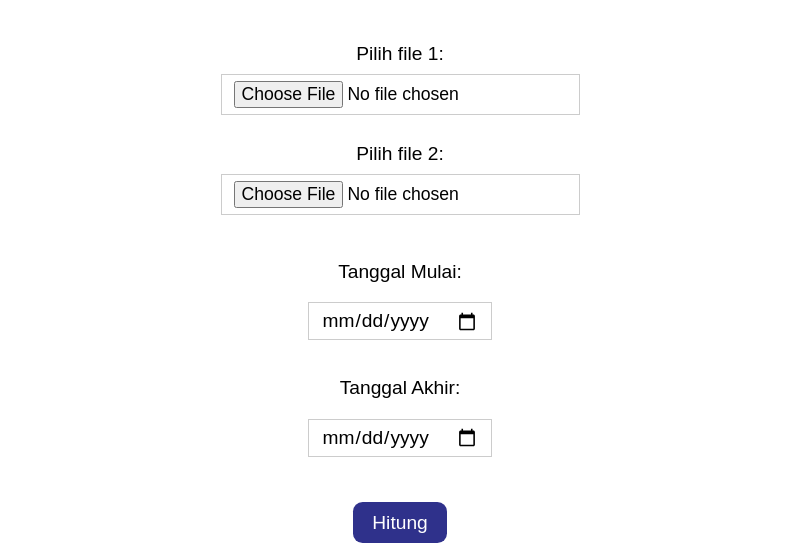
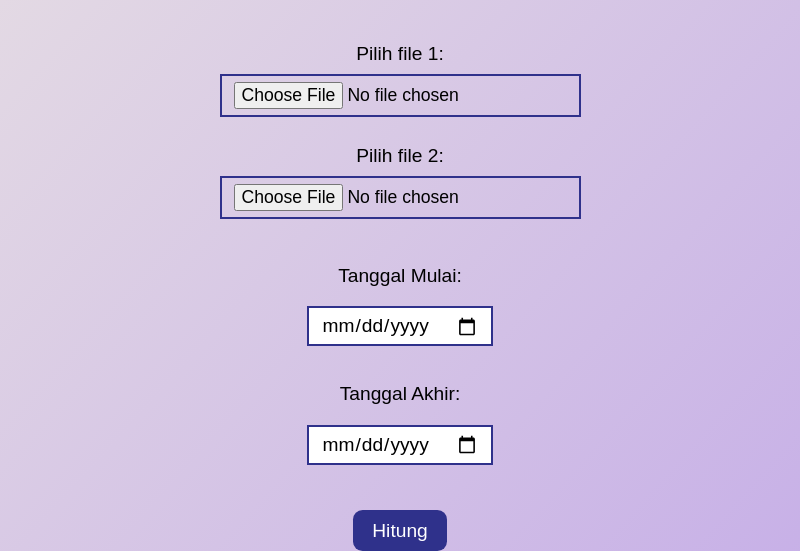
Before and after one commit to Al-User12/Electron-Excel-Comparator, an Electron app: page index.html in a window 800 px wide. Shown: the part 316-867 px from the top of the page. Drawn offline with Linux system fonts and the light colour scheme.

Commit message:
add background

```diff
--- a/index.html
+++ b/index.html
@@ -5,7 +5,9 @@
   <style>
     body {
       text-align: center;
-      background-color: rgb(255, 255, 255);
+      background: linear-gradient(132deg, #e9e2e3, #a882eb, #666980);
+      background-size: 400% 400%;
+      animation: Gradient 15s ease infinite;
     }
 
     h1 {
@@ -18,7 +20,7 @@
       margin: 0 auto;
       font-family: sans-serif;
       font-size: 1.1em;
-      border: 1px solid #ccc;
+      border: 2.5px solid #2f318b;
       display: inline-block;
       padding: 6px 12px;
       cursor: pointer;
@@ -32,7 +34,7 @@
     input[type="date"] {
       font-family: sans-serif;
       font-size: 1.2em;
-      border: 1px solid #ccc;
+      border: 2.5px solid #2f318b;
       display: inline-block;
       padding: 6px 12px;
       cursor: pointer;
@@ -73,11 +75,12 @@
         width:70%;
         margin-left:15%;
         margin-right:15%;
+        margin-bottom: 5%;
       }
       th, td {
         border: 1px solid black;
         padding: 5px 10px;
-        text-align: left;
+        text-align: center;
       }
       tr:nth-child(even) {
         background-color: #eee;
```
